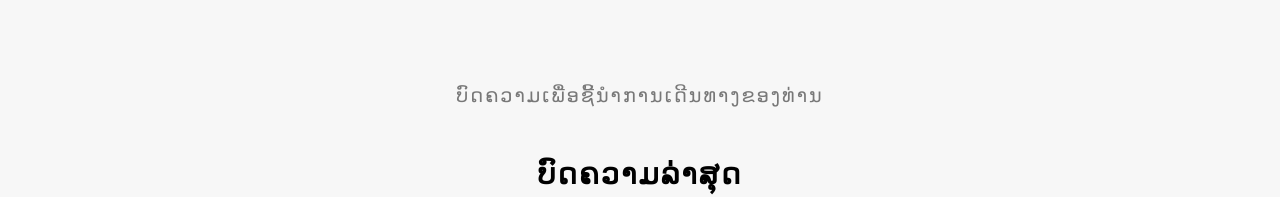
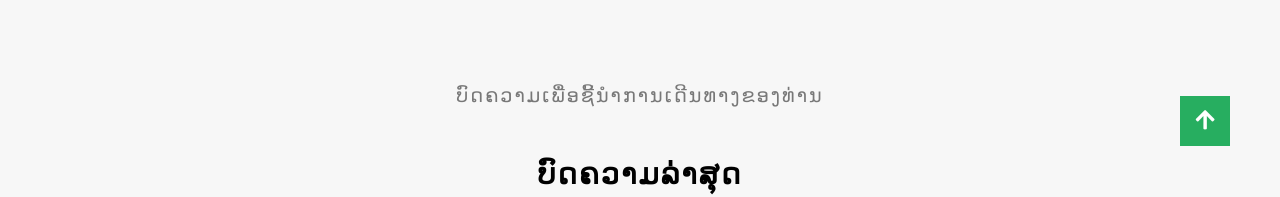
Before and after one commit to Blankbank11/GoGo, a plain HTML site: page blog.html in a window 1280 px wide. Shown: the part 614-811 px from the top of the page. Drawn offline with Linux system fonts and the light colour scheme; a web font is replaced by a local one.

Commit message:
Update blog.html

```diff
--- a/blog.html
+++ b/blog.html
@@ -66,6 +66,8 @@
         <!-- header -->
 
         <!-- blog section -->
+        <a class="gotopbtn" href="#"> <i class="fas fa-arrow-up"></i> </a>
+
         <section id = "blog" class = "py-4">
             <div class = "container">
                 <div class = "title-wrap">
```
